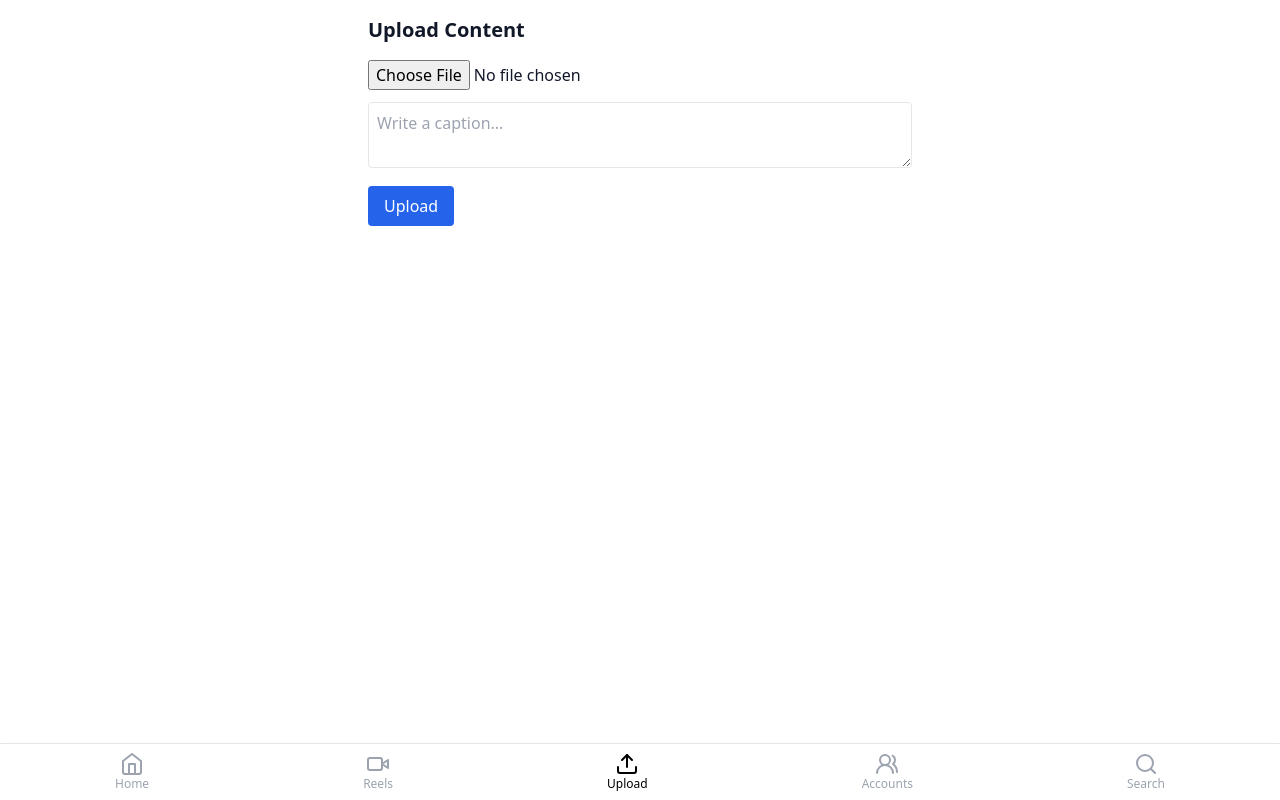
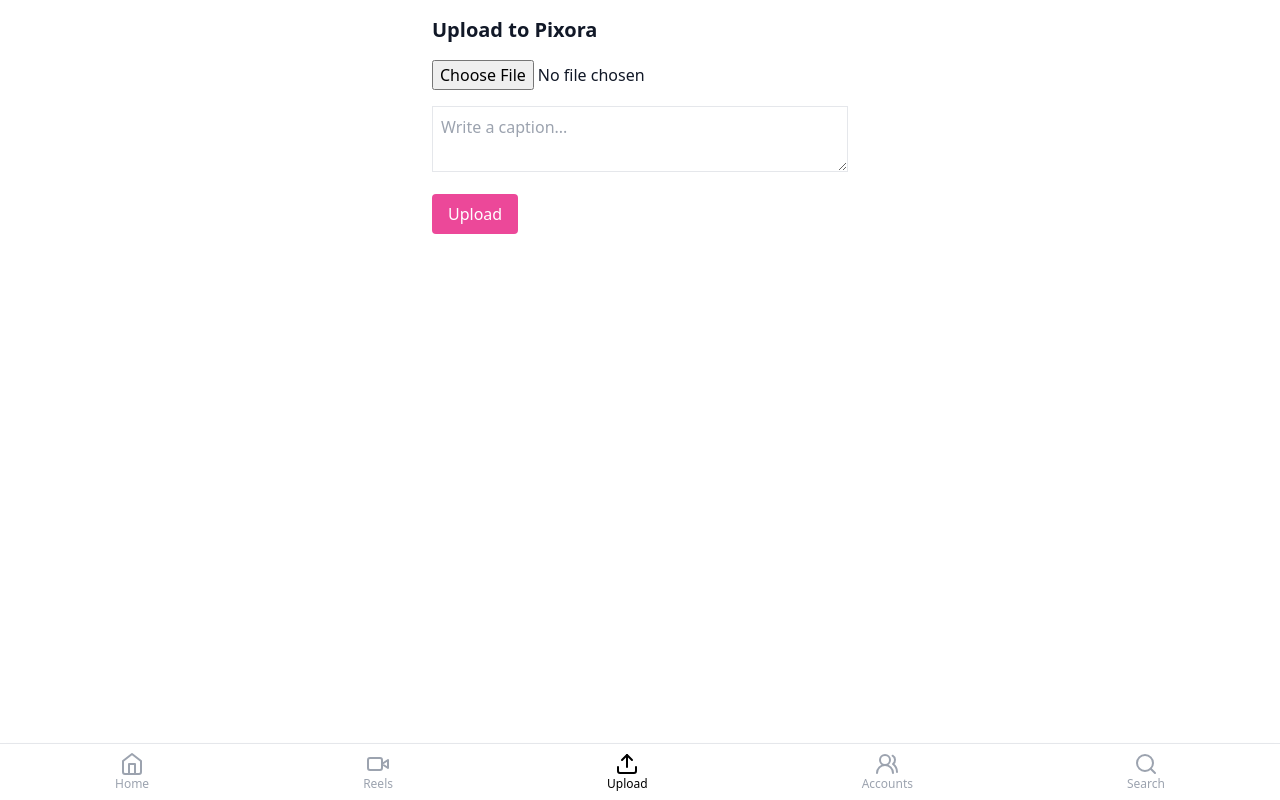
Before and after one commit to MonsterGamerz/pixora, a React (Vite) app: page /upload in a window 1280 px wide. Built offline with nearby package versions, Linux system fonts and the light colour scheme; no server answers; sample sign-in values are in the browser's storage.

Commit message:
Update Upload.jsx

```diff
--- a/src/pages/Upload.jsx
+++ b/src/pages/Upload.jsx
@@ -1,50 +1,53 @@
-import React, { useState } from 'react'
-import { storage, db, auth } from '../firebase'
-import { ref, uploadBytesResumable, getDownloadURL } from 'firebase/storage'
-import { collection, addDoc, Timestamp } from 'firebase/firestore'
-import { useNavigate } from 'react-router-dom'
+// src/pages/Upload.jsx
+import React, { useState } from 'react';
+import { getDownloadURL, ref, uploadBytes } from 'firebase/storage';
+import { storage, db, auth } from '../firebase';
+import { collection, addDoc, serverTimestamp } from 'firebase/firestore';
+import { useNavigate } from 'react-router-dom';
 
 export default function Upload() {
-  const [file, setFile] = useState(null)
-  const [caption, setCaption] = useState('')
-  const [progress, setProgress] = useState(0)
-  const [error, setError] = useState('')
-  const navigate = useNavigate()
+  const [file, setFile] = useState(null);
+  const [caption, setCaption] = useState('');
+  const [uploading, setUploading] = useState(false);
+  const navigate = useNavigate();
 
-  const handleUpload = () => {
-    if (!file) return setError('Please select a file.')
+  const handleUpload = async () => {
+    if (!file || !auth.currentUser) return;
+    setUploading(true);
 
-    const storageRef = ref(storage, `uploads/${Date.now()}-${file.name}`)
-    const uploadTask = uploadBytesResumable(storageRef, file)
+    const fileRef = ref(storage, `uploads/${Date.now()}-${file.name}`);
+    await uploadBytes(fileRef, file);
+    const fileURL = await getDownloadURL(fileRef);
 
-    uploadTask.on(
-      'state_changed',
-      (snapshot) => {
-        const prog = (snapshot.bytesTransferred / snapshot.totalBytes) * 100
-        setProgress(prog)
-      },
-      (err) => setError(err.message),
-      async () => {
-        const url = await getDownloadURL(uploadTask.snapshot.ref)
-        await addDoc(collection(db, 'posts'), {
-          url,
-          caption,
-          userId: auth.currentUser.uid,
-          timestamp: Timestamp.now()
-        })
-        navigate('/')
-      }
-    )
-  }
+    await addDoc(collection(db, 'posts'), {
+      url: fileURL,
+      caption,
+      type: file.type.startsWith('video') ? 'video' : 'image',
+      userId: auth.currentUser.uid,
+      createdAt: serverTimestamp()
+    });
+
+    setUploading(false);
+    navigate('/');
+  };
 
   return (
-    <div className="p-4 max-w-xl mx-auto">
-      <h1 className="text-xl font-bold mb-4">Upload Content</h1>
-      <input type="file" accept="image/*,video/*" onChange={e => setFile(e.target.files[0])} className="mb-3" />
-      <textarea placeholder="Write a caption..." value={caption} onChange={e => setCaption(e.target.value)} className="w-full p-2 border rounded mb-3" />
-      {progress > 0 && <p className="text-sm text-green-600 mb-2">Uploading: {Math.round(progress)}%</p>}
-      {error && <p className="text-sm text-red-500 mb-2">{error}</p>}
-      <button onClick={handleUpload} className="bg-blue-600 text-white px-4 py-2 rounded">Upload</button>
+    <div className="p-4 max-w-md mx-auto">
+      <h1 className="text-xl font-bold mb-4">Upload to Pixora</h1>
+      <input type="file" accept="image/*,video/*" onChange={(e) => setFile(e.target.files[0])} className="mb-4" />
+      <textarea
+        placeholder="Write a caption..."
+        className="w-full border p-2 mb-4"
+        value={caption}
+        onChange={(e) => setCaption(e.target.value)}
+      />
+      <button
+        onClick={handleUpload}
+        className="bg-pink-500 text-white px-4 py-2 rounded"
+        disabled={uploading}
+      >
+        {uploading ? 'Uploading...' : 'Upload'}
+      </button>
     </div>
-  )
+  );
 }
```
